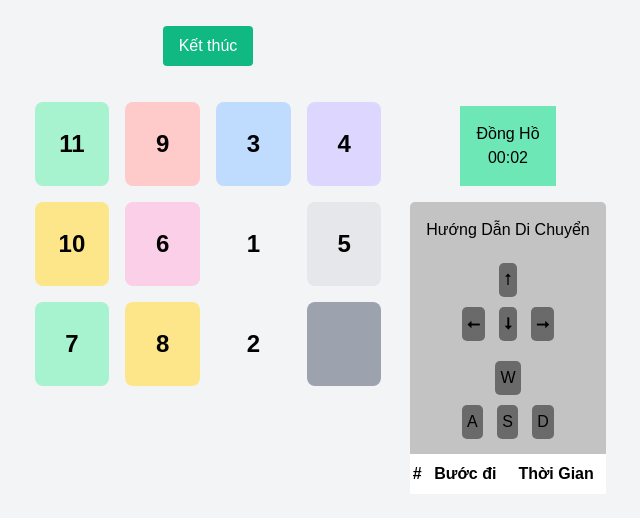
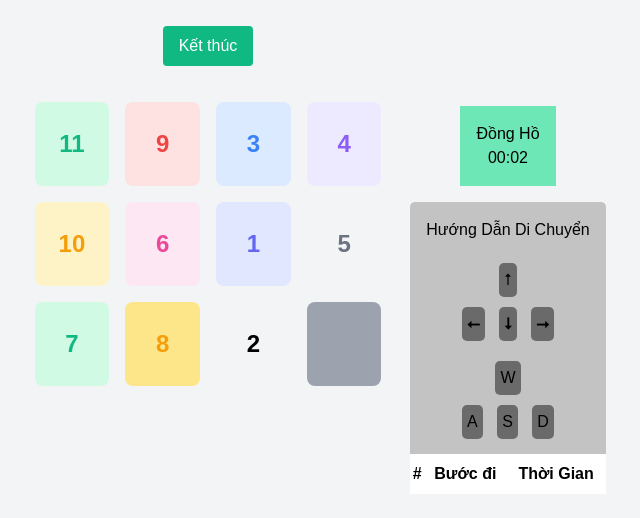
Before and after one commit to Anhtu2209/finaltestcn, a plain HTML site: page index/index.html in a window 1280 px wide. Both pictures are taken after a click on the button "Bắt đầu". Shown: the whole page, without its empty margins (432-1072 px from the left). Drawn offline with nearby package versions, Linux system fonts and the light colour scheme.

Commit message:
update css

```diff
--- a/index/index.html
+++ b/index/index.html
@@ -12,18 +12,18 @@
         <button class="bg-green-500 text-white px-4 py-2 rounded">Bắt đầu</button>
     </div>
     <div class="grid grid-cols-4 gap-4 mb-4">
-        <div class="bg-green-200 p-6 text-center">1</div>
-        <div class="bg-red-200 p-6 text-center">2</div>
-        <div class="bg-blue-200 p-6 text-center">3</div>
-        <div class="bg-purple-200 p-6 text-center">4</div>
-        <div class="bg-yellow-200 p-6 text-center">5</div>
-        <div class="bg-pink-200 p-6 text-center">6</div>
-        <div class="bg-orange-200 p-6 text-center">7</div>
-        <div class="bg-gray-200 p-6 text-center">8</div>
-        <div class="bg-green-200 p-6 text-center">9</div>
-        <div class="bg-yellow-200 p-6 text-center">10</div>
-        <div class="bg-orange-200 p-6 text-center">11</div>
-        <div class="bg-gray-400 p-6 text-center"></div>
+        <div class="bg-green-100 p-6 text-green-500">1</div>
+        <div class="bg-red-100 p-6 text-red-500">2</div>
+        <div class="bg-blue-100 p-6 text-blue-500">3</div>
+        <div class="bg-purple-100 p-6 text-purple-500">4</div>
+        <div class="bg-yellow-100 p-6 text-yellow-500">5</div>
+        <div class="bg-pink-100 p-6 text-pink-500">6</div>
+        <div class="bg-indigo-100 p-6 text-indigo-500">7</div>
+        <div class="bg-gray-100 p-6 text-gray-500">8</div>
+        <div class="bg-green-100 p-6 text-green-500">9</div>
+        <div class="bg-yellow-200 p-6 text-yellow-500">10</div>
+        <div class="bg-orange-200 p-6 text-orange-500">11</div>
+        <div class="bg-gray-400 p-6 text-gray-500"></div>
     </div>
     <div class="clock">
         <div class="flex justify-between w-full max-w-md mb-4">
--- a/index/script.js
+++ b/index/script.js
@@ -1,7 +1,7 @@
 const startButton = document.querySelector('button');
 const gridItems = document.querySelectorAll('.grid > div');
 const timerDisplay = document.getElementById('timer');
-const historyTable = document.getElementById("history-table"); // Thay 'history' bằng id của bảng
+const historyTable = document.getElementById("history-table");
 const arrowButtons = document.querySelectorAll('.btnarrow');
 
 let isStarted = false;
@@ -11,7 +11,7 @@ let moves =[];
 
 function shuffle() {
   const numbers = Array.from({length: gridItems.length - 1}, (_, i) => i + 1);
-  for (let i = 0; i < 100 ; i++){  // 100 lần shuffle
+  for (let i = 0; i < 100 ; i++){
     numbers.sort(() => 0.5 - Math.random());
   }
   gridItems.forEach((item, index) => {
@@ -87,8 +87,8 @@ startButton.addEventListener('click', () => {
     stopTimer();
     startButton.textContent = 'Bắt đầu';
     isStarted = false;
-    moves =[] // Reset lịch sử bước đi
-    historyTable.innerHTML = ''; // Xóa nội dung bảng lịch sử
+    moves =[]
+    historyTable.innerHTML = '';
   }
 });
 
```
